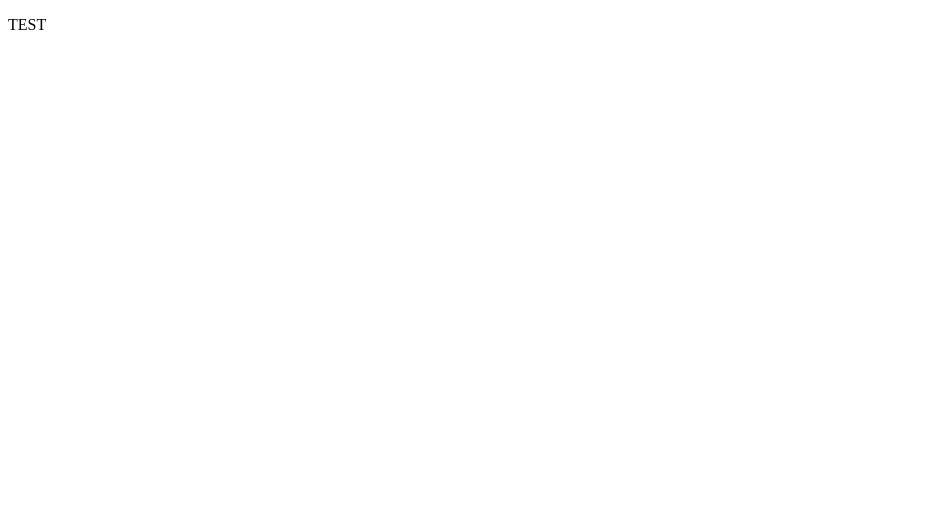
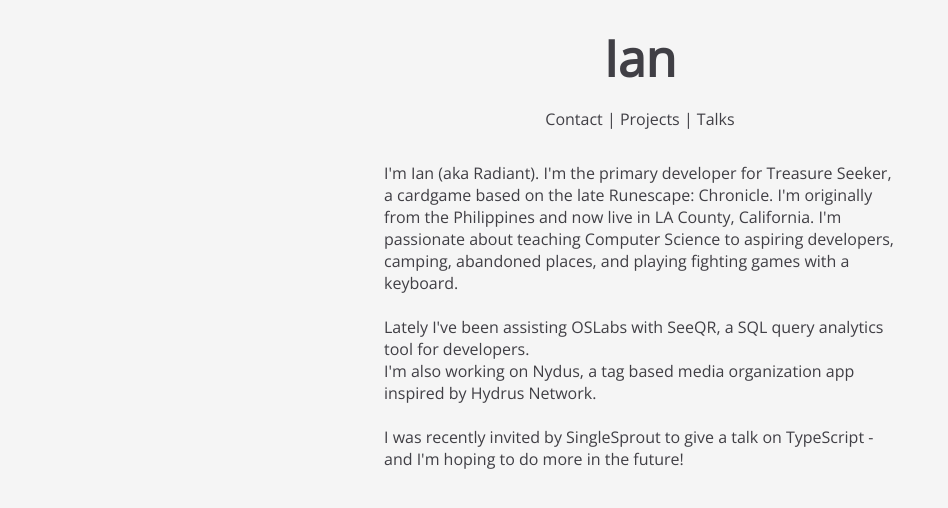
Before and after one commit to RadiantGH/brightsite, a React (Create React App) app: page / in a window 1280 px wide. Shown: the top 508 px of the page, without its empty margins (0-948 px from the left). Built offline with nearby package versions, Linux system fonts and the light colour scheme.

Commit message:
Created basis for site navigation as well as foundation for page content.

```diff
--- /dev/null
+++ b/src/components/Navbar.jsx
@@ -0,0 +1,20 @@
+import React from 'react';
+import ReactDOM from 'react-dom/client';
+import {
+    BrowserRouter as Router,
+    Switch,
+    Route,
+    Link
+  } from "react-router-dom";
+
+const Navbar = function() {
+    return (
+        <div>
+            <p>
+                <Link to="/contact" className="routeLink">Contact</Link> | <Link to="/projects" className="routeLink">Projects</Link> | <Link to="/talks" className="routeLink">Talks</Link>
+            </p>
+        </div>
+    );
+}
+
+export default Navbar;
--- /dev/null
+++ b/src/components/SiteHeader.jsx
@@ -0,0 +1,19 @@
+import React from 'react';
+import Navbar from "./Navbar.jsx";
+import {
+    BrowserRouter as Router,
+    Switch,
+    Route,
+    Link
+  } from "react-router-dom";
+
+const SiteHeader = function() {
+    return (
+        <div id="header">
+            <p> <Link to="/" id="top-title">Ian</Link></p>
+            <Navbar/>
+        </div>
+    );
+}
+
+export default SiteHeader;
--- a/src/index.html
+++ b/src/index.html
@@ -4,7 +4,7 @@
     <meta charset="UTF-8">
     <meta name="viewport" content="width=device-width, initial-scale=1.0">
     <meta http-equiv="X-UA-Compatible" content="ie=edge">
-    <title>Ian Grepo</title>
+    <title>Ian</title>
   </head>
   <body>
     <div id="root"></div>
--- a/src/index.jsx
+++ b/src/index.jsx
@@ -1,9 +1,32 @@
 import React from 'react';
 import ReactDOM from 'react-dom/client';
+import { BrowserRouter } from 'react-router-dom';
+import SiteHeader from './components/SiteHeader.jsx';
+import Home from './pages/Home.jsx';
+import Projects from './pages/Projects.jsx';
+import Contact from './pages/Contact.jsx';
+import Talks from './pages/Talks.jsx';
+import './style.css';
+import {
+  BrowserRouter as Router,
+  Routes,
+  Route
+} from "react-router-dom";
+
 
 const root = ReactDOM.createRoot(document.getElementById('root'));
 root.render(
   <React.StrictMode>
-    <p> TEST </p>
+    <BrowserRouter>
+    <div id="main-content">
+      <SiteHeader/>
+      <Routes>
+        <Route path="/" element={<Home />} />
+        <Route path="projects" element={<Projects />} />
+        <Route path="contact" element={<Contact />} />
+        <Route path="talks" element={<Talks />} />
+      </Routes>
+    </div>
+    </BrowserRouter>
   </React.StrictMode>
 );
--- /dev/null
+++ b/src/pages/Contact.jsx
@@ -0,0 +1,12 @@
+import React from 'react';
+import ReactDOM from 'react-dom/client';
+
+const Contact = function() {
+    return (
+        <div>
+            <p> Contact. </p>
+        </div>
+    );
+}
+
+export default Contact;
--- /dev/null
+++ b/src/pages/Home.jsx
@@ -0,0 +1,21 @@
+import React from 'react';
+import ReactDOM from 'react-dom/client';
+
+const Home = function() {
+    return (
+        <div>
+            <p className='text-body'>
+                I'm Ian (aka Radiant). I'm the primary developer for Treasure Seeker, a cardgame based on the late Runescape: Chronicle.
+                I'm originally from the Philippines and now live in LA County, California. I'm passionate about teaching Computer Science to aspiring developers, camping, abandoned places, and playing fighting games with a keyboard.
+                <br/><br/>
+                Lately I've been assisting OSLabs with SeeQR, a SQL query analytics tool for developers.
+                <br/>
+                I'm also working on Nydus, a tag based media organization app inspired by Hydrus Network.
+                <br/><br/>
+                I was recently invited by SingleSprout to give a talk on TypeScript - and I'm hoping to do more in the future!
+            </p>
+        </div>
+    );
+}
+
+export default Home;
--- /dev/null
+++ b/src/pages/Projects.jsx
@@ -0,0 +1,12 @@
+import React from 'react';
+import ReactDOM from 'react-dom/client';
+
+const Projects = function() {
+    return (
+        <div>
+            <p> Projects. </p>
+        </div>
+    );
+}
+
+export default Projects;
--- /dev/null
+++ b/src/pages/Talks.jsx
@@ -0,0 +1,17 @@
+import React from 'react';
+import ReactDOM from 'react-dom/client';
+import ReactAudioPlayer from 'react-audio-player';
+
+const Talks = function() {
+    return (
+        <div>
+            <p> 2022 - JavaScript is a problem TypeScript Solved (Sponsored by SingleSprout) </p>
+            <ReactAudioPlayer
+            src='../assets/talk_typescript.mp3'
+            controls
+            />
+        </div>
+    );
+}
+
+export default Talks;
--- /dev/null
+++ b/src/style.css
@@ -0,0 +1,41 @@
+/* .med-yellow {color: #E6CE1D}
+.light-yellow {color: #F4DD08}
+.bright-yellow {color: #FDEC00}
+.classy-grey {color: #403F45} */
+@import url('https://fonts.googleapis.com/css2?family=Open+Sans&display=swap');
+
+body {
+    color: #403F45;
+    background-color: whitesmoke;
+    font-family: 'Open Sans', sans-serif;
+}
+
+#main-content {
+    width: 40vw;
+    height: 100vh;
+    margin: 0 auto;
+
+    display: flex;
+    flex-direction: column;
+    align-items: center;
+}
+
+#header {
+    text-align: center;
+}
+
+#top-title {
+    color: #403F45;
+    text-decoration: none;
+    font-weight: bold;
+    font-size: 50px;
+}
+
+.routeLink {
+    color: #403F45;
+    text-decoration: none;
+}
+
+.text-body {
+    text-align: left;
+}
```
Also changed, not shown: 1 other file (tests, documents, lock files or other folders).
